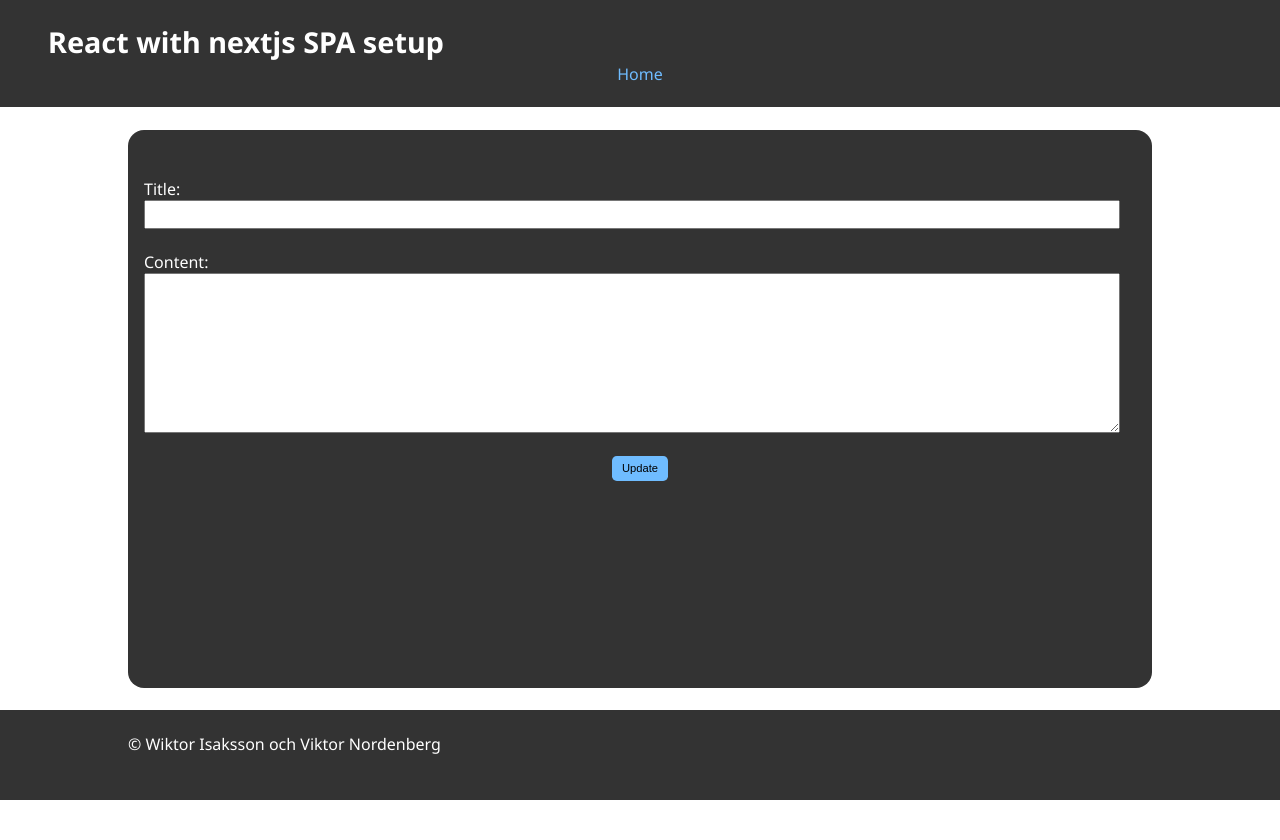
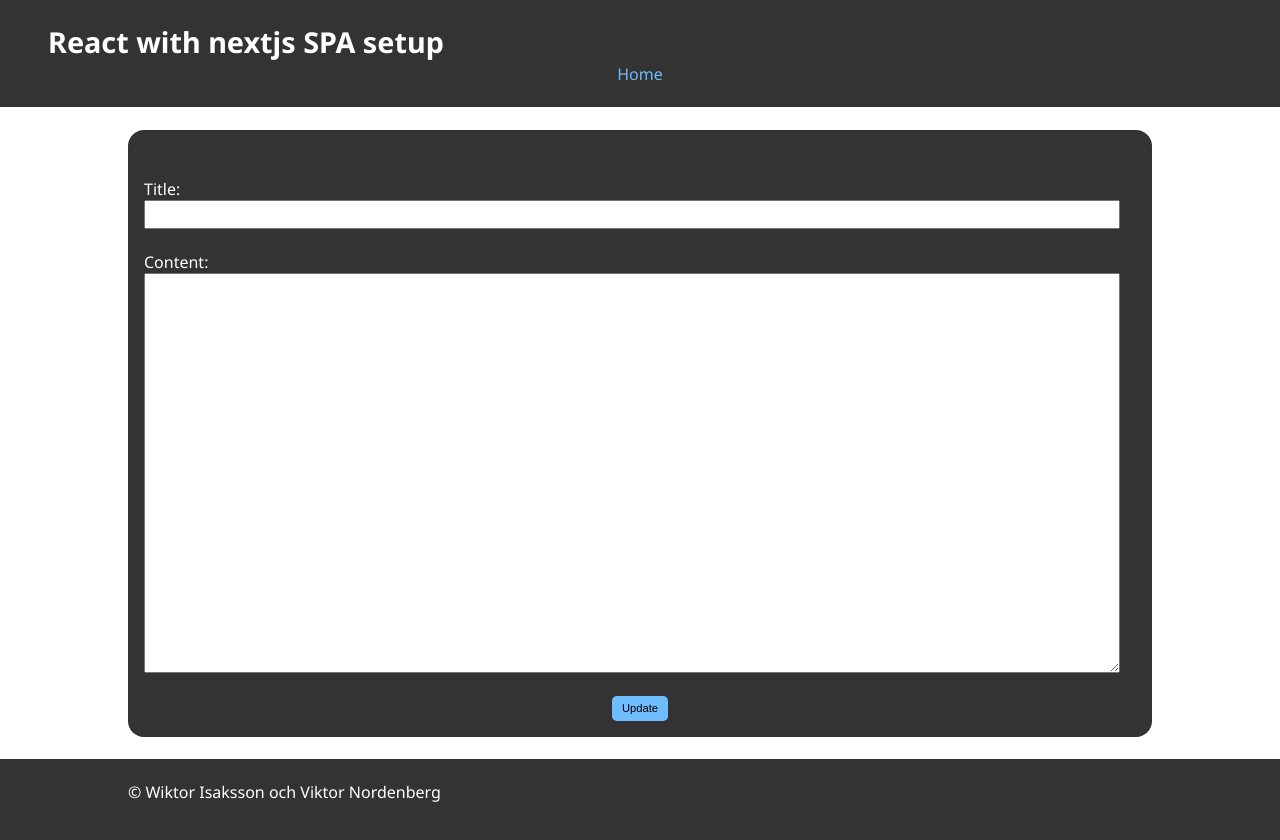
Before and after one commit to wiis22/JsRamverk, a Next.js app in the folder frontend/: page /doc/1 in a window 1280 px wide. Shown: the top 840 px of the page. Before the commit the page ends 800 px from the top, so only its background shows below. Built offline with nearby package versions, Linux system fonts and the light colour scheme; no server answers.

Commit message:
changes some css

```diff
--- a/frontend/src/styles/style.css
+++ b/frontend/src/styles/style.css
@@ -139,7 +139,7 @@ footer {
 
 .doc-content {
     resize: vertical;
-    min-height: 10rem;
+    min-height: 25rem;
 }
 
 .whole-page {
```
